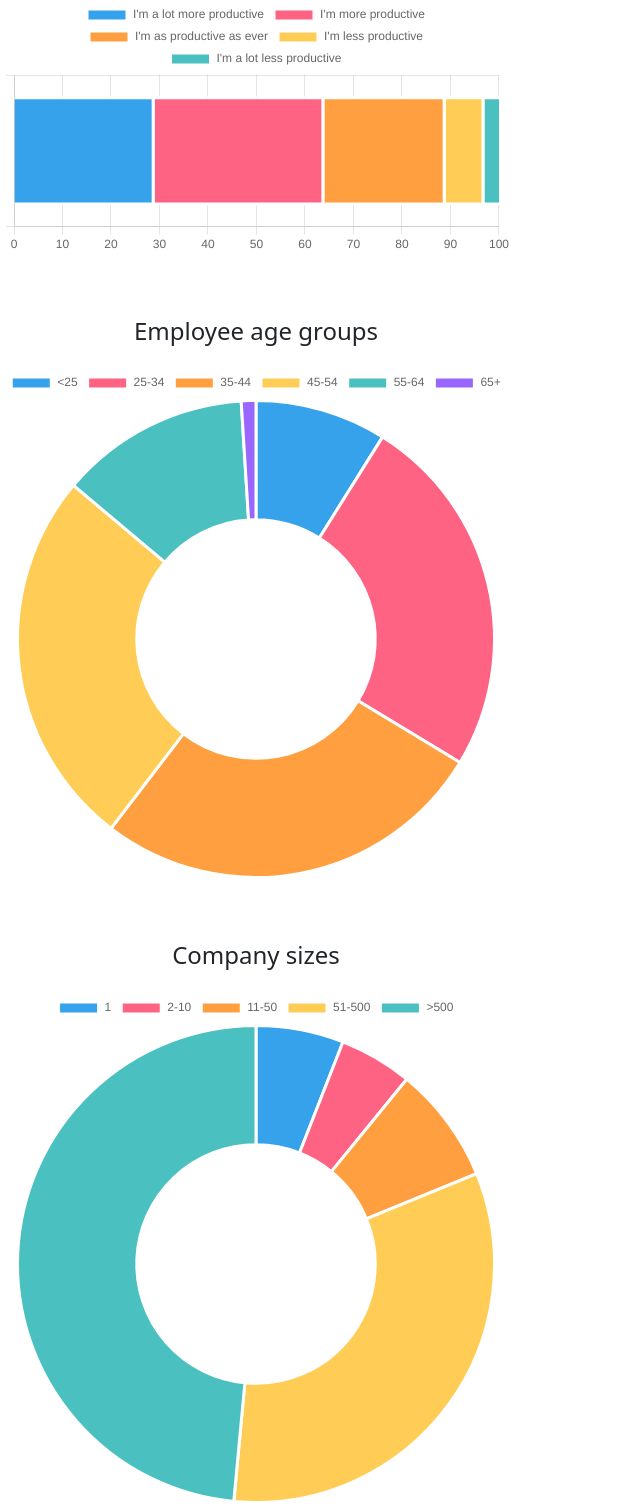
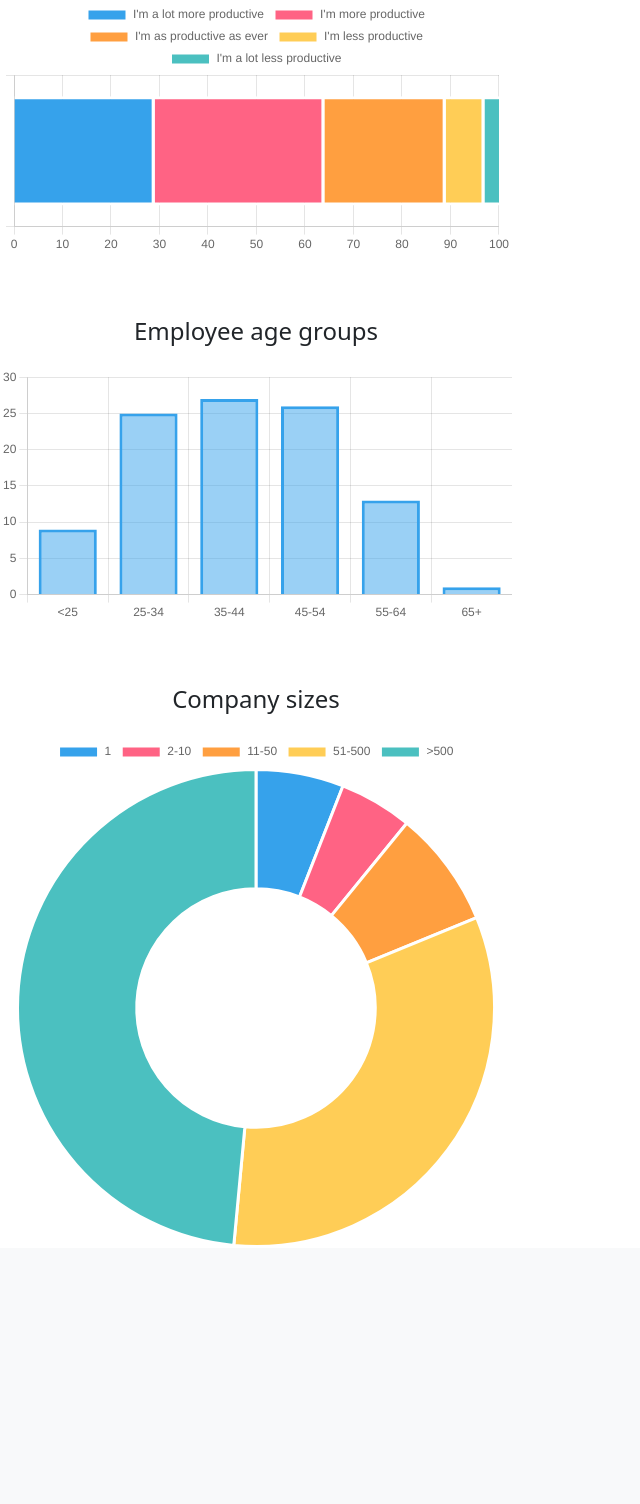
Before and after one commit to Senimtra/data-homeoffice-project, a Django app: page /analysis in a window 1280 px wide. Shown: the part 515-2019 px from the top of the page, without its empty margins (0-640 px from the left). After the commit the page ends 1760 px from the top, so only its background shows below. Run offline with Django 4.2, Linux system fonts and the light colour scheme; data comes from the database, SQL or seed files in the repository.

Commit message:
employee age groups: donut chart -> bar chart

```diff
--- a/core/templates/analysis.html
+++ b/core/templates/analysis.html
@@ -161,7 +161,7 @@
    const age_groups_data = JSON.parse(document.getElementById('age-groups-data').textContent);
    const age_groups = document.getElementById('age-groups');
    new Chart(age_groups, {
-      type: 'doughnut',
+      type: 'bar',
       data: {
          labels: age_groups_labels,
          datasets: [{
@@ -169,6 +169,13 @@
             data: age_groups_data,
             borderWidth: 3
          }]
+      },
+      options: {
+         plugins: {
+            legend: {
+               display: false
+            }
+         }
       }
    });
 </script>
--- a/static/styles/styles.css
+++ b/static/styles/styles.css
@@ -1,13 +1,9 @@
-#age-groups,
-#company-size,
-#employee-happiness,
-#employee-productivity {
-  width: 40% !important;
-  height: 40% !important;
+/* ### Styles ### */
+body {
+  width: 40%;
 }
 
 h4 {
-  width: 40%;
   border: 2px solid white;
   padding: 0.5em !important;
   text-align: center;
--- a/static/styles/styles.scss
+++ b/static/styles/styles.scss
@@ -1,13 +1,10 @@
-#age-groups,
-#company-size,
-#employee-happiness,
-#employee-productivity {
-	width: 40% !important;
-	height: 40% !important;
+/* ### Styles ### */
+
+body {
+	width: 40%;
 }
 
 h4 {
-	width: 40%;
 	border: 2px solid white;
 	padding: 0.5em !important;
 	text-align: center;
```
